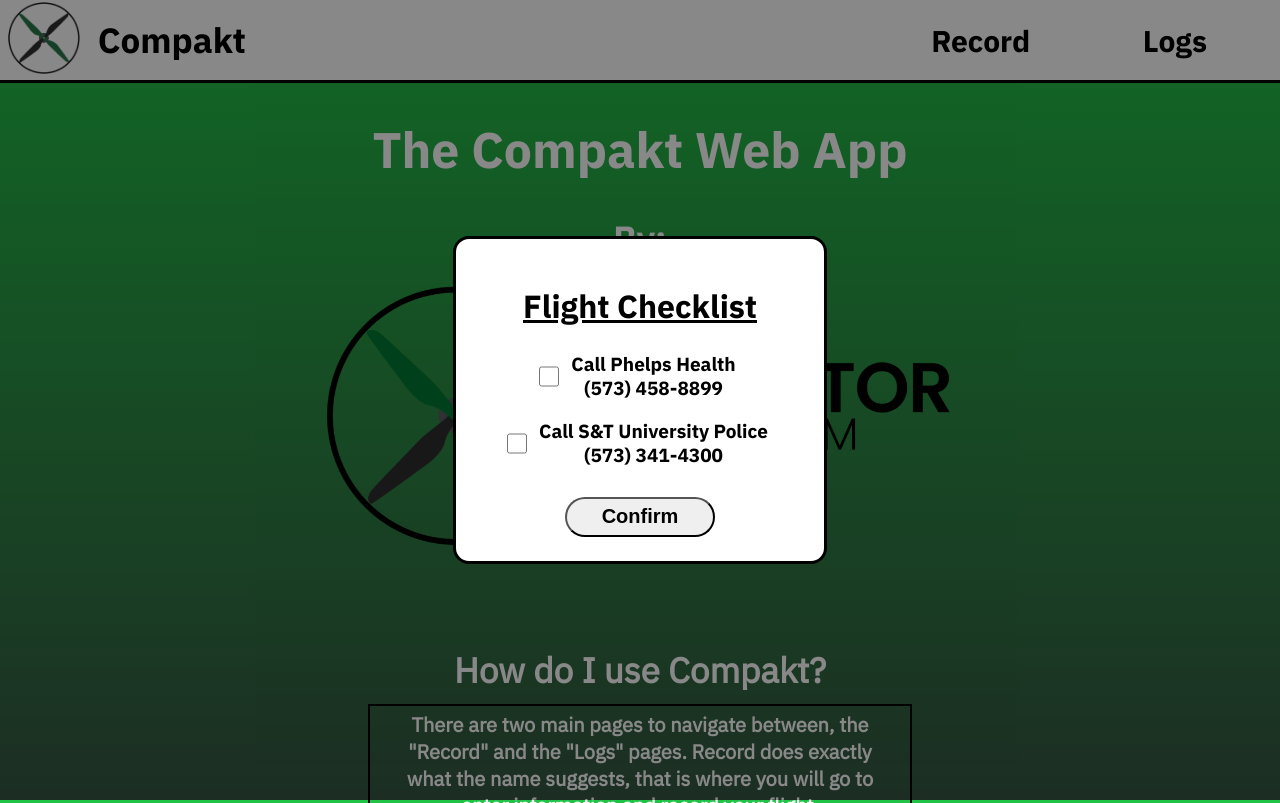
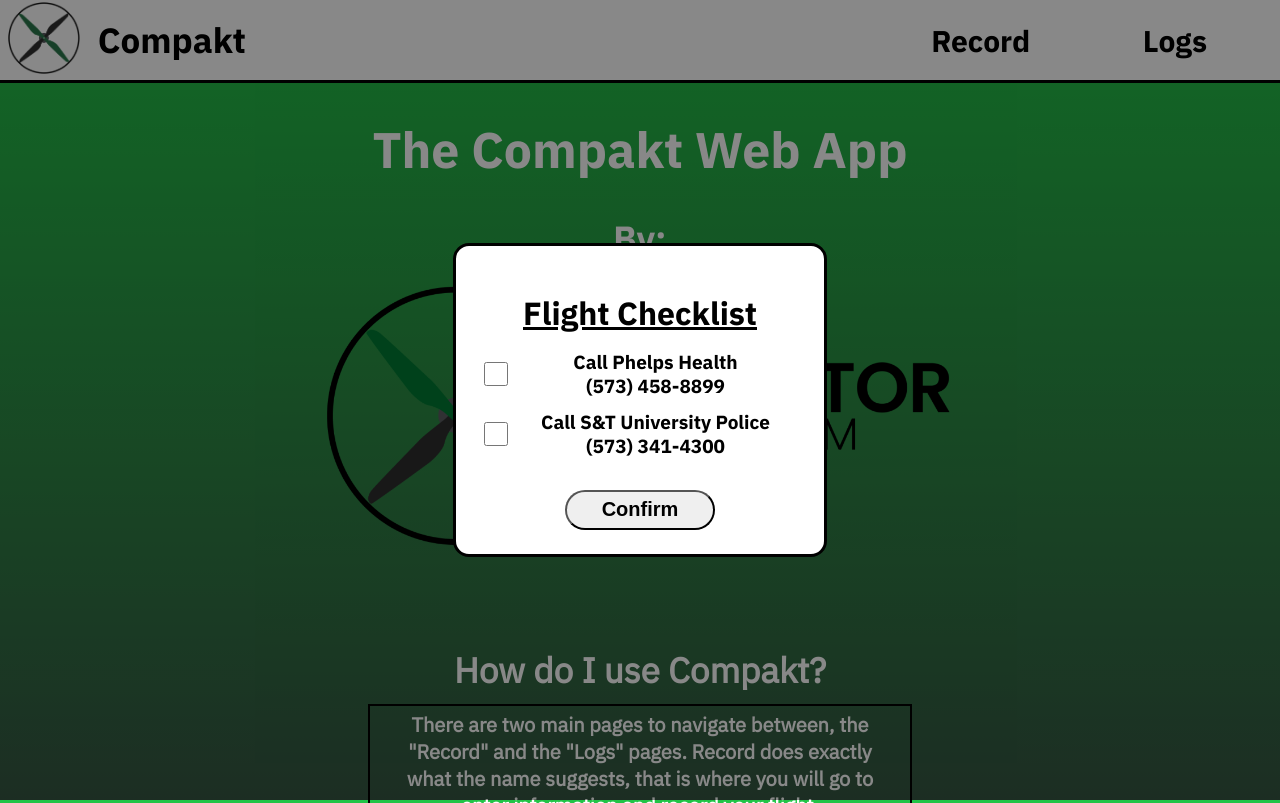
Before and after one commit to MissouriMRR/compakt, a SvelteKit app: page / in a window 1280 px wide. Built offline with nearby package versions, Linux system fonts and the light colour scheme.

Commit message:
Fixed Checkbox Scaling Across Devices

```diff
--- a/src/routes/+layout.svelte
+++ b/src/routes/+layout.svelte
@@ -81,16 +81,22 @@
   .checklist label {
     font-family: 'IBMPlexSans-Bold';
     font-size: 19px;
-    margin: 0.5em;
+    flex-grow: 1;
+    text-align: center;
   }
   .checklist .checklist-item {
     display: flex;
-    flex-direction: row;
+    align-items: center;
+    justify-content: flex-start;
+    width: 100%;
+    margin-bottom: 0.75em;
   }
   .checklist-item input {
-    height: auto;
-    min-width: 20px;
-    width: 20px;
+    align-items: center;
+    height: 3vh;
+    width: 3vh;
+    max-height: 40px;
+    max-width: 40px;
   }
   .checklist button {
     border-radius: 100px;
```
